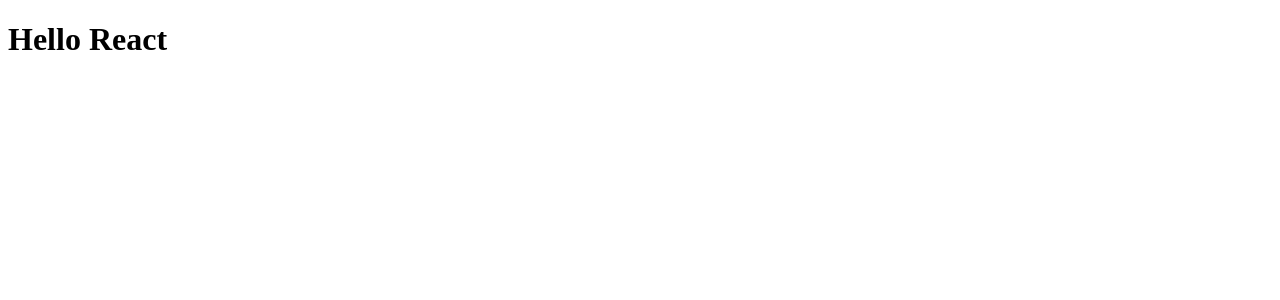
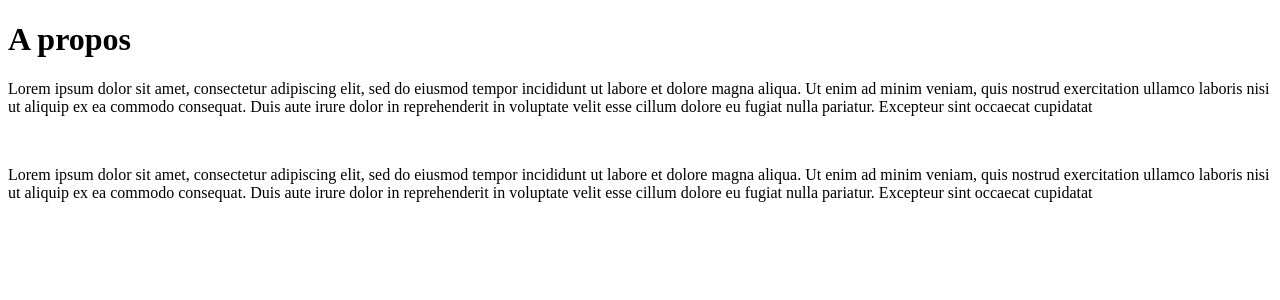
Before and after one commit to lena-my/Flags-API-React, a React (Create React App) app: page /about in a window 1280 px wide. Shown: the top 300 px of the page. Built offline with nearby package versions, Linux system fonts and the light colour scheme.

Commit message:
add routes

```diff
--- a/src/App.js
+++ b/src/App.js
@@ -1,10 +1,20 @@
 import React from "react";
+import { BrowserRouter, Routes, Route } from "react-router-dom";
+import Home from "./pages/Home";
+import About from "./pages/About";
 
 const App = () => {
   return (
-    <div>
-      <h1>Hello React</h1>
-    </div>
+    <BrowserRouter>
+      <Routes>
+        <Route path="/" element={<Home/>}/>
+        <Route path="/about" element={<About/>}/>
+
+        {/* path="*" fonctionne su jamais l'url ne correspond à rien déclaré au dessus */}
+        <Route path="*" element={<Home/>}/>
+
+      </Routes>
+    </BrowserRouter>
   );
 };
 
--- /dev/null
+++ b/src/pages/About.js
@@ -0,0 +1,30 @@
+import React from "react";
+
+const About = () => {
+  return (
+    <div>
+      <h1>A propos</h1>
+      <p>
+        Lorem ipsum dolor sit amet, consectetur adipiscing elit, sed do eiusmod
+        tempor incididunt ut labore et dolore magna aliqua. Ut enim ad minim
+        veniam, quis nostrud exercitation ullamco laboris nisi ut aliquip ex ea
+        commodo consequat. Duis aute irure dolor in reprehenderit in voluptate
+        velit esse cillum dolore eu fugiat nulla pariatur. Excepteur sint
+        occaecat cupidatat
+      </p>
+      <br />
+      <p>
+        Lorem ipsum dolor sit amet, consectetur adipiscing elit, sed do eiusmod
+        tempor incididunt ut labore et dolore magna aliqua. Ut enim ad minim
+        veniam, quis nostrud exercitation ullamco laboris nisi ut aliquip ex ea
+        commodo consequat. Duis aute irure dolor in reprehenderit in voluptate
+        velit esse cillum dolore eu fugiat nulla pariatur. Excepteur sint
+        occaecat cupidatat
+      </p>
+      <br />
+    </div>
+  );
+};
+
+export default About;
+<p></p>;
--- /dev/null
+++ b/src/pages/Home.js
@@ -0,0 +1,13 @@
+import React from 'react';
+
+const Home = () => {
+    return (
+        <div>
+            <h1>ACCUEIL</h1>
+
+
+        </div>
+    );
+};
+
+export default Home;
```
